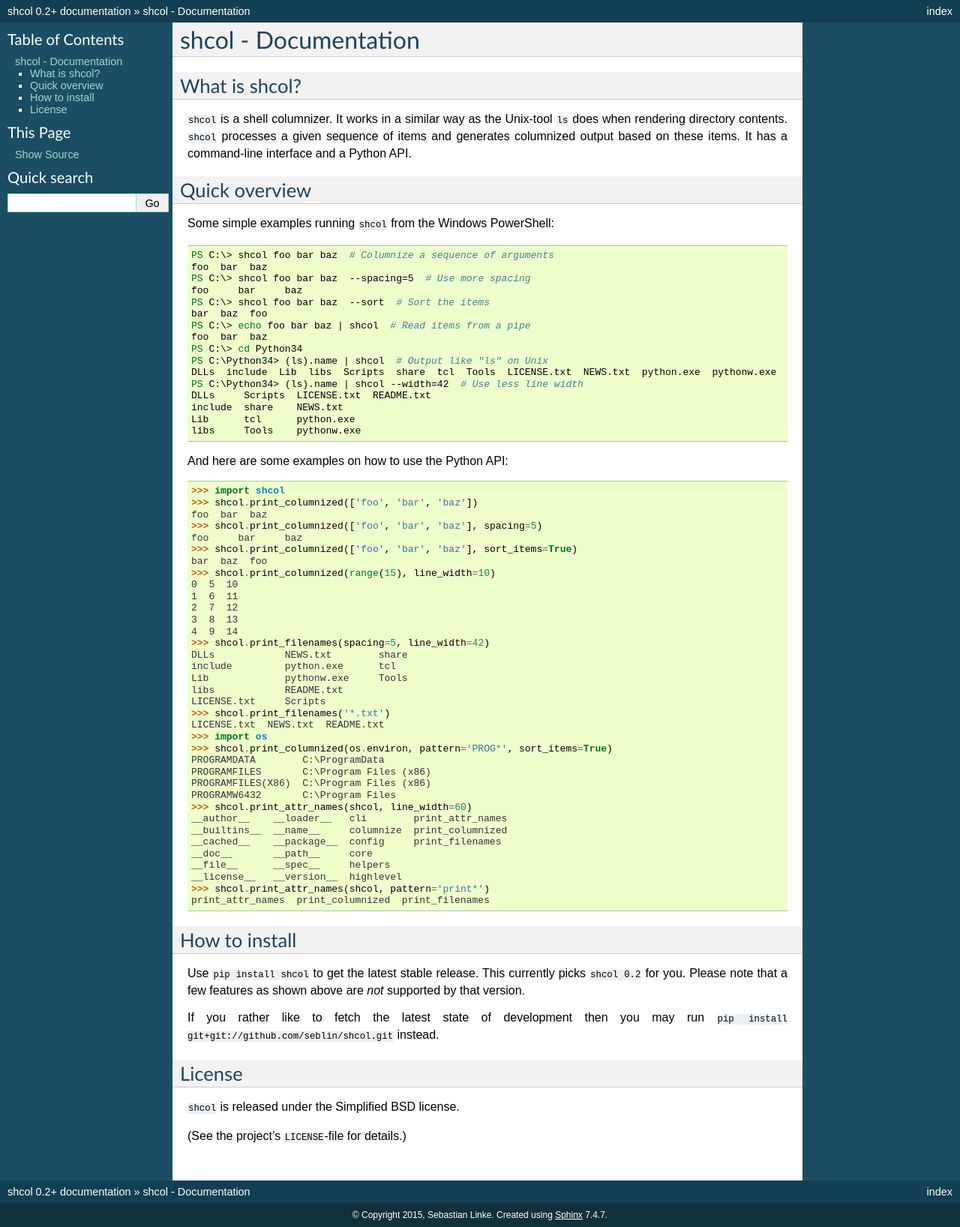
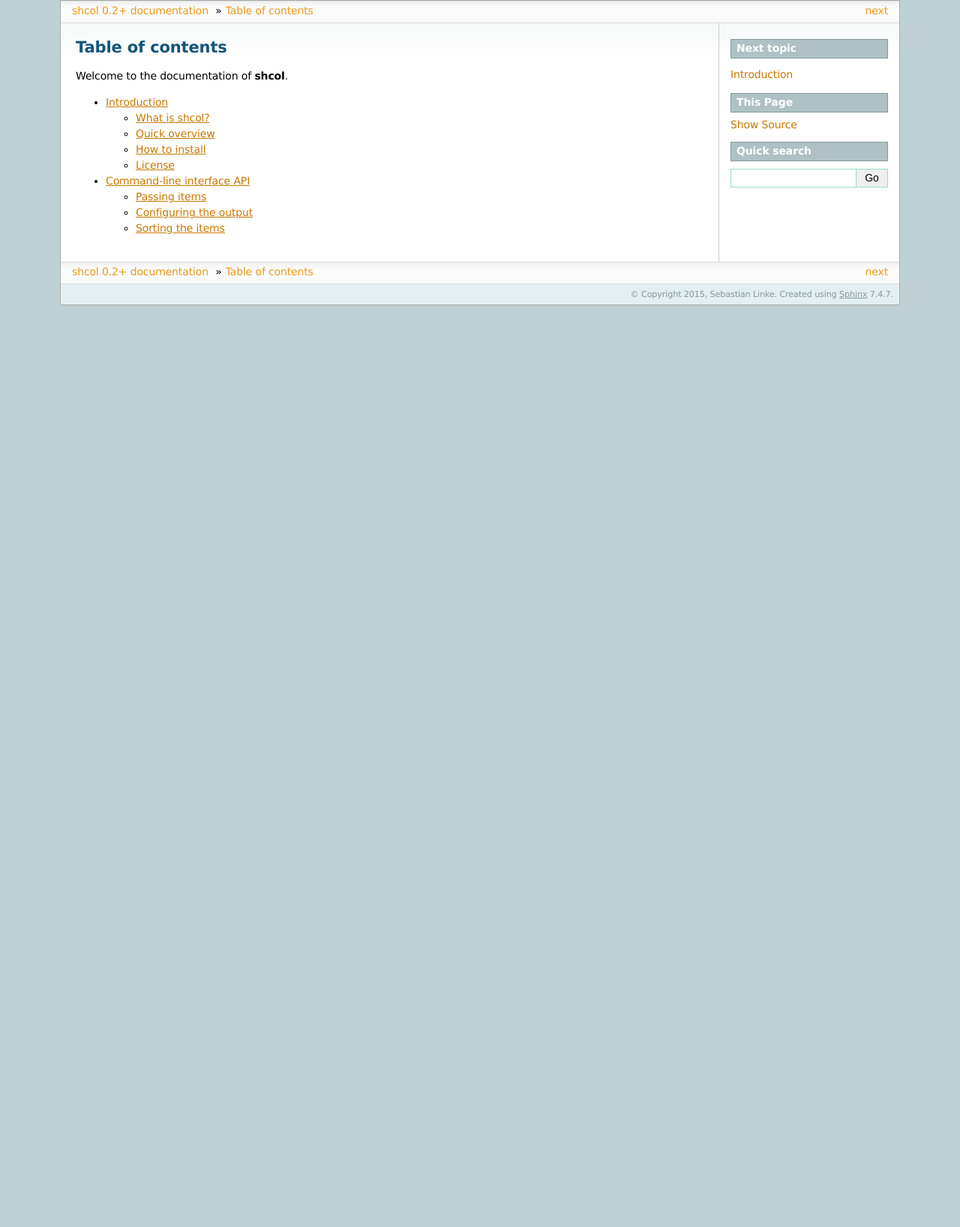
Before and after one commit to seblin/shcol, a Sphinx documentation site: the page built from doc/index.rst, in a window 1280 px wide. Shown: the whole page at 75% size. Built offline with Sphinx 7.4.7, drawn with Linux system fonts in a browser that asks for light colours; after the commit the page ends 900 px from its top, so only the background shows below that.

Commit message:
Improve documentation.

```diff
--- a/doc/conf.py
+++ b/doc/conf.py
@@ -108,7 +108,7 @@ todo_include_todos = False
 
 # The theme to use for HTML and HTML Help pages.  See the documentation for
 # a list of builtin themes.
-html_theme = 'classic'
+html_theme = 'sphinxdoc'
 
 # Theme options are theme-specific and customize the look and feel of a theme
 # further.  For a list of options available for each theme, see the
@@ -163,7 +163,7 @@ html_static_path = ['_static']
 #html_domain_indices = True
 
 # If false, no index is generated.
-#html_use_index = True
+html_use_index = False
 
 # If true, the index is split into individual pages for each letter.
 #html_split_index = False
--- a/doc/index.rst
+++ b/doc/index.rst
@@ -1,96 +1,10 @@
-shcol - Documentation
-=====================
+Table of contents
+=================
 
-What is shcol?
---------------
+Welcome to the documentation of :program:`shcol`.
 
-``shcol`` is a shell columnizer. It works in a similar way as the Unix-tool
-``ls`` does when rendering directory contents. ``shcol`` processes a given
-sequence of items and generates columnized output based on these items. It
-has a command-line interface and a Python API.
+.. toctree::
+   :maxdepth: 2
 
-
-Quick overview
---------------
-
-Some simple examples running ``shcol`` from the Windows PowerShell:
-
-.. code-block:: powershell
-
-   PS C:\> shcol foo bar baz  # Columnize a sequence of arguments
-   foo  bar  baz
-   PS C:\> shcol foo bar baz  --spacing=5  # Use more spacing
-   foo     bar     baz
-   PS C:\> shcol foo bar baz  --sort  # Sort the items
-   bar  baz  foo
-   PS C:\> echo foo bar baz | shcol  # Read items from a pipe
-   foo  bar  baz
-   PS C:\> cd Python34
-   PS C:\Python34> (ls).name | shcol  # Output like "ls" on Unix
-   DLLs  include  Lib  libs  Scripts  share  tcl  Tools  LICENSE.txt  NEWS.txt  python.exe  pythonw.exe  README.txt
-   PS C:\Python34> (ls).name | shcol --width=42  # Use less line width
-   DLLs     Scripts  LICENSE.txt  README.txt
-   include  share    NEWS.txt
-   Lib      tcl      python.exe
-   libs     Tools    pythonw.exe
-
-
-And here are some examples on how to use the Python API:
-
-.. code-block:: pycon
-
-   >>> import shcol
-   >>> shcol.print_columnized(['foo', 'bar', 'baz'])
-   foo  bar  baz
-   >>> shcol.print_columnized(['foo', 'bar', 'baz'], spacing=5)
-   foo     bar     baz
-   >>> shcol.print_columnized(['foo', 'bar', 'baz'], sort_items=True)
-   bar  baz  foo
-   >>> shcol.print_columnized(range(15), line_width=10)
-   0  5  10
-   1  6  11
-   2  7  12
-   3  8  13
-   4  9  14
-   >>> shcol.print_filenames(spacing=5, line_width=42)
-   DLLs            NEWS.txt        share
-   include         python.exe      tcl
-   Lib             pythonw.exe     Tools
-   libs            README.txt
-   LICENSE.txt     Scripts
-   >>> shcol.print_filenames('*.txt')
-   LICENSE.txt  NEWS.txt  README.txt
-   >>> import os
-   >>> shcol.print_columnized(os.environ, pattern='PROG*', sort_items=True)
-   PROGRAMDATA        C:\ProgramData
-   PROGRAMFILES       C:\Program Files (x86)
-   PROGRAMFILES(X86)  C:\Program Files (x86)
-   PROGRAMW6432       C:\Program Files
-   >>> shcol.print_attr_names(shcol, line_width=60)
-   __author__    __loader__   cli        print_attr_names
-   __builtins__  __name__     columnize  print_columnized
-   __cached__    __package__  config     print_filenames
-   __doc__       __path__     core
-   __file__      __spec__     helpers
-   __license__   __version__  highlevel
-   >>> shcol.print_attr_names(shcol, pattern='print*')
-   print_attr_names  print_columnized  print_filenames
-
-
-How to install
---------------
-
-Use ``pip install shcol`` to get the latest stable release. This currently picks
-``shcol 0.2`` for you. Please note that a few features as shown above are *not*
-supported by that version.
-
-If you rather like to fetch the latest state of development then you may run
-``pip install git+git://github.com/seblin/shcol.git`` instead.
-
-
-License
--------
-
-``shcol`` is released under the Simplified BSD license.
-
-(See the project's ``LICENSE``-file for details.)
+   introduction
+   cli-api
```
Also changed, not shown: doc/cli-api.rst (added, +76 -0 lines), doc/introduction.rst (added, +89 -0 lines).
